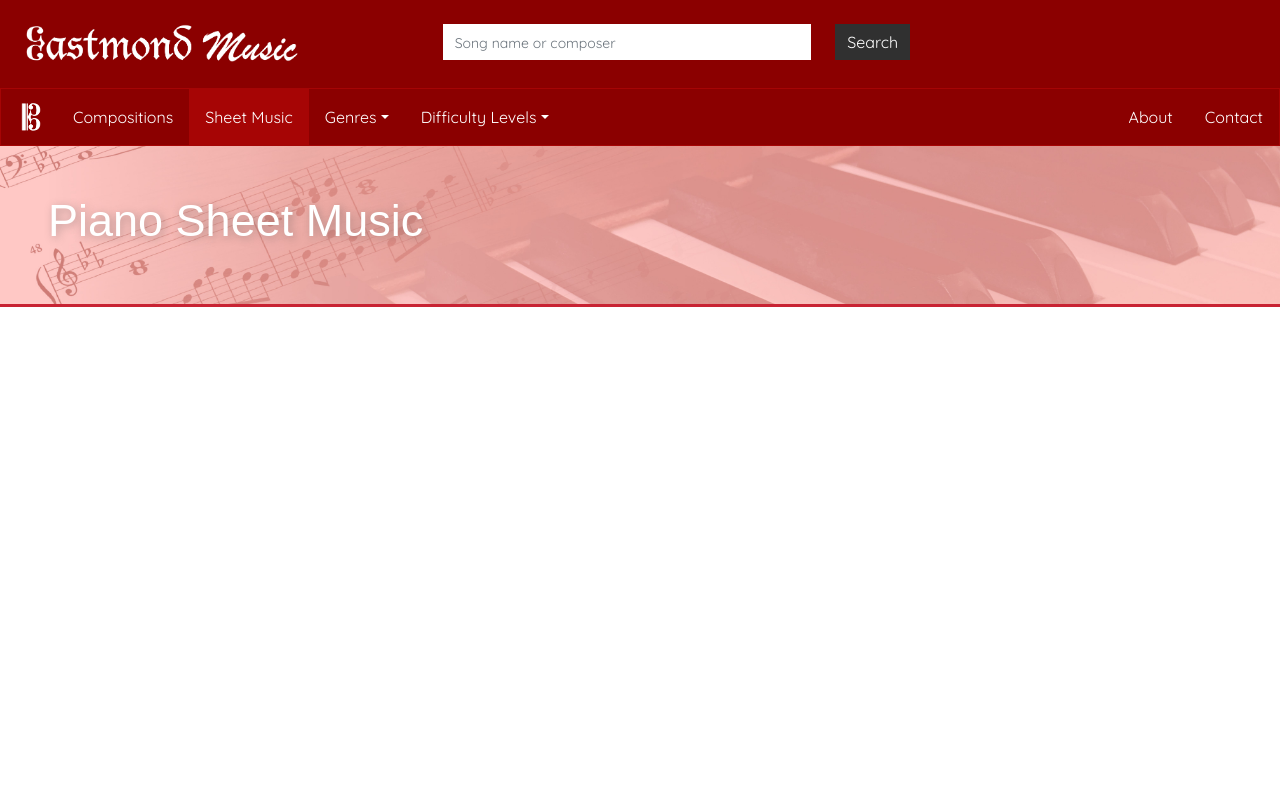
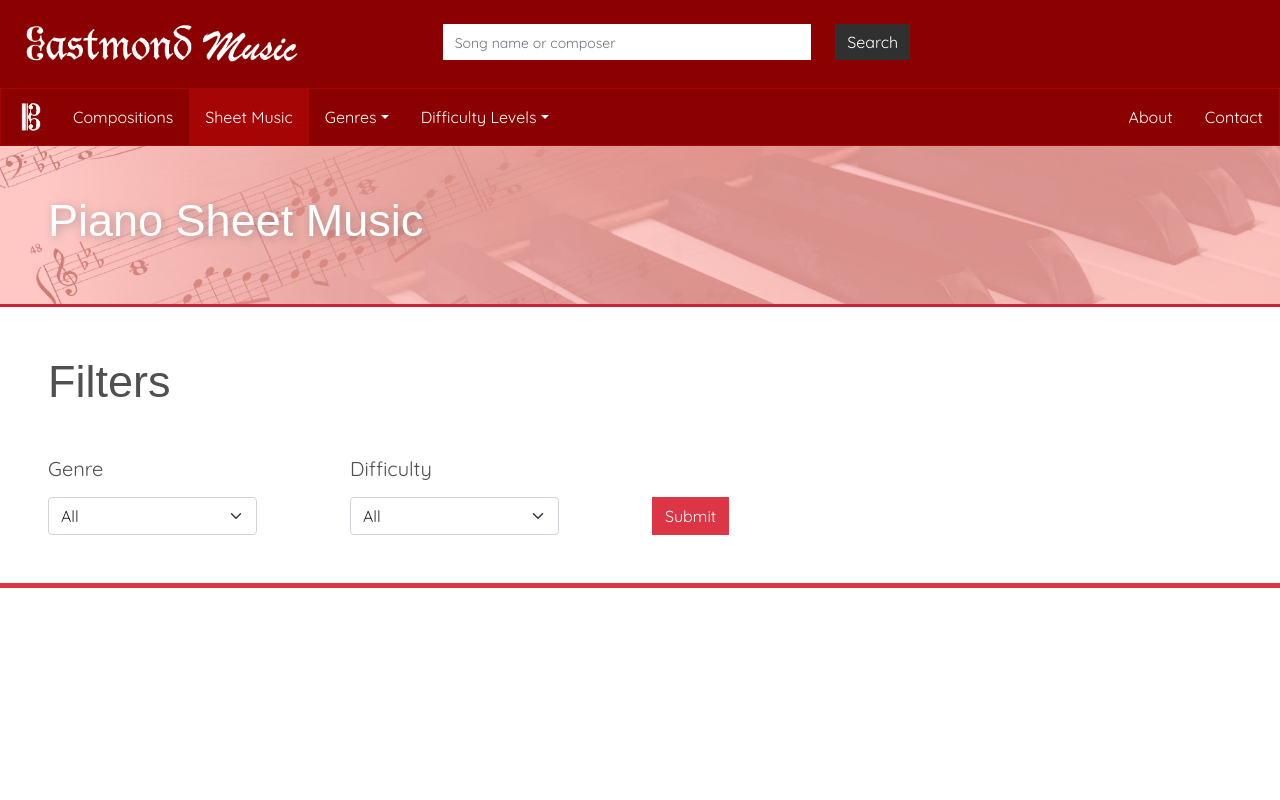
Before and after one commit to devin-eastmond/eastmond-music, a React (Create React App) app: page /browse in a window 1280 px wide. Shown: the top 800 px of the page. Built offline with nearby package versions, Linux system fonts and the light colour scheme; a web font is replaced by a local one.

Commit message:
Added filters section to browse page

```diff
--- /dev/null
+++ b/src/components/filters.jsx
@@ -0,0 +1,39 @@
+import React, {Component} from "react";
+
+
+class Filters extends Component {
+    render() {
+        return (
+            <div className="border-bottom border-5 border-danger p-5">
+                <h1 className="header-text text-gray">Filters</h1>
+                <div className="row mt-5">
+                    <div className="col-md-3">
+                        <h5 className="text-gray">Genre</h5>
+                        <select className="form-select mt-3 w-75 rounded-1 shadow-none">
+                            <option selected>All</option>
+                            <option value="movie-music">Movie Music</option>
+                            <option value="video-game-soundtracks">Video Game Soundtracks</option>
+                            <option value="religious-music">Religious Music</option>
+                        </select>
+                    </div>
+                    <div className="col-md-3 mt-4 mt-md-0">
+                        <h5 className="text-gray">Difficulty</h5>
+                        <select className="form-select mt-3 w-75 rounded-1 shadow-none">
+                            <option selected>All</option>
+                            <option value="easy">Easy</option>
+                            <option value="intermediate">Intermediate</option>
+                            <option value="advanced">Advanced</option>
+                        </select>
+                    </div>
+                    <div className="col-md-3 mt-4 mt-md-0">
+                        <h5 className="invisible">Submit</h5>
+                        <button className="btn btn-danger mt-2 rounded-0">Submit</button>
+                    </div>
+                </div>
+            </div>
+        )
+    }
+}
+
+
+export default Filters;
--- a/src/pages/browse.jsx
+++ b/src/pages/browse.jsx
@@ -1,5 +1,6 @@
 import React, { Component } from 'react';
 import PageHeader from "../components/pageHeader";
+import Filters from "../components/filters";
 
 
 class Browse extends Component {
@@ -7,6 +8,7 @@ class Browse extends Component {
         return (
             <>
                 <PageHeader showBackButton={false}>Piano Sheet Music</PageHeader>
+                <Filters/>
                 <div style={{height: "500px"}}></div>
             </>
         )
--- a/src/styles/App.css
+++ b/src/styles/App.css
@@ -21,6 +21,10 @@ h1, h2 {
 
 .bg-gray {
     background-color: var(--secondary-bg-color)!important;
+}
+
+.text-gray {
+    color: var(--secondary-bg-color);
 }
 
 .border-light-red {
```
